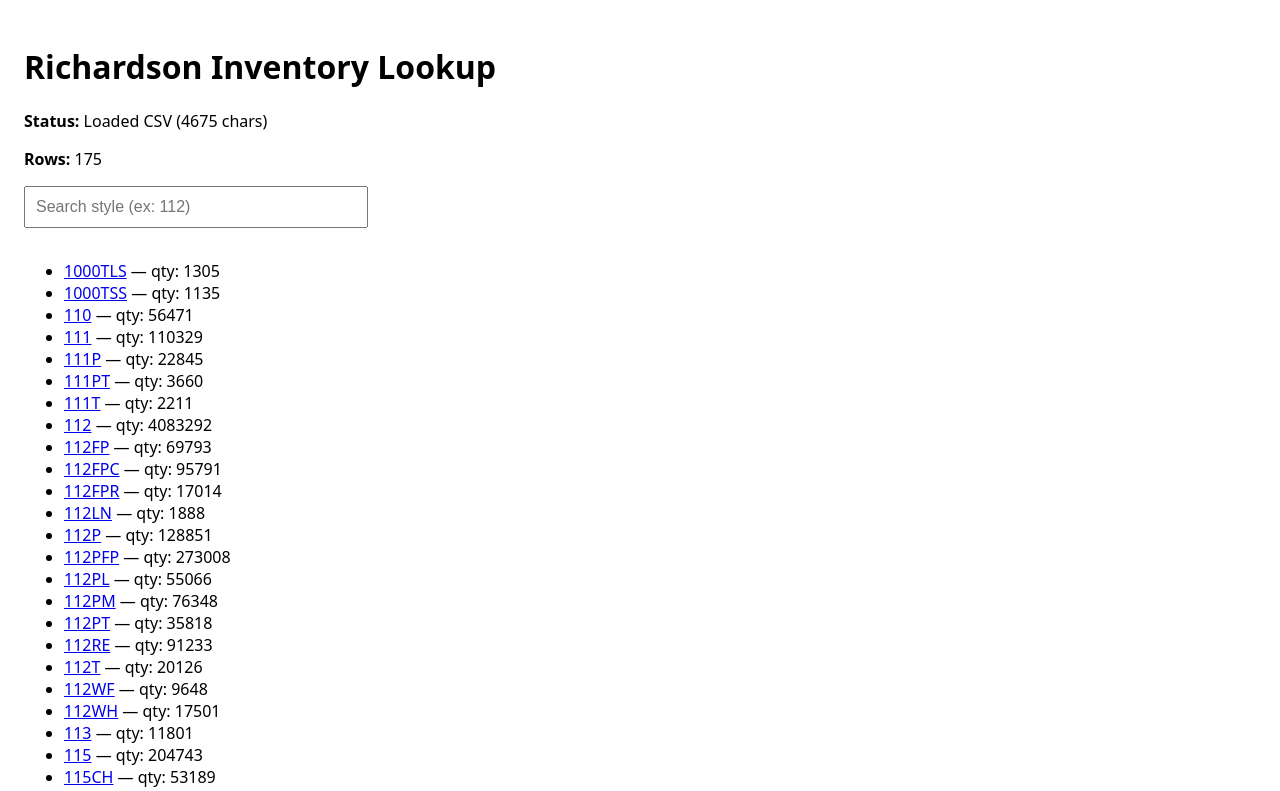
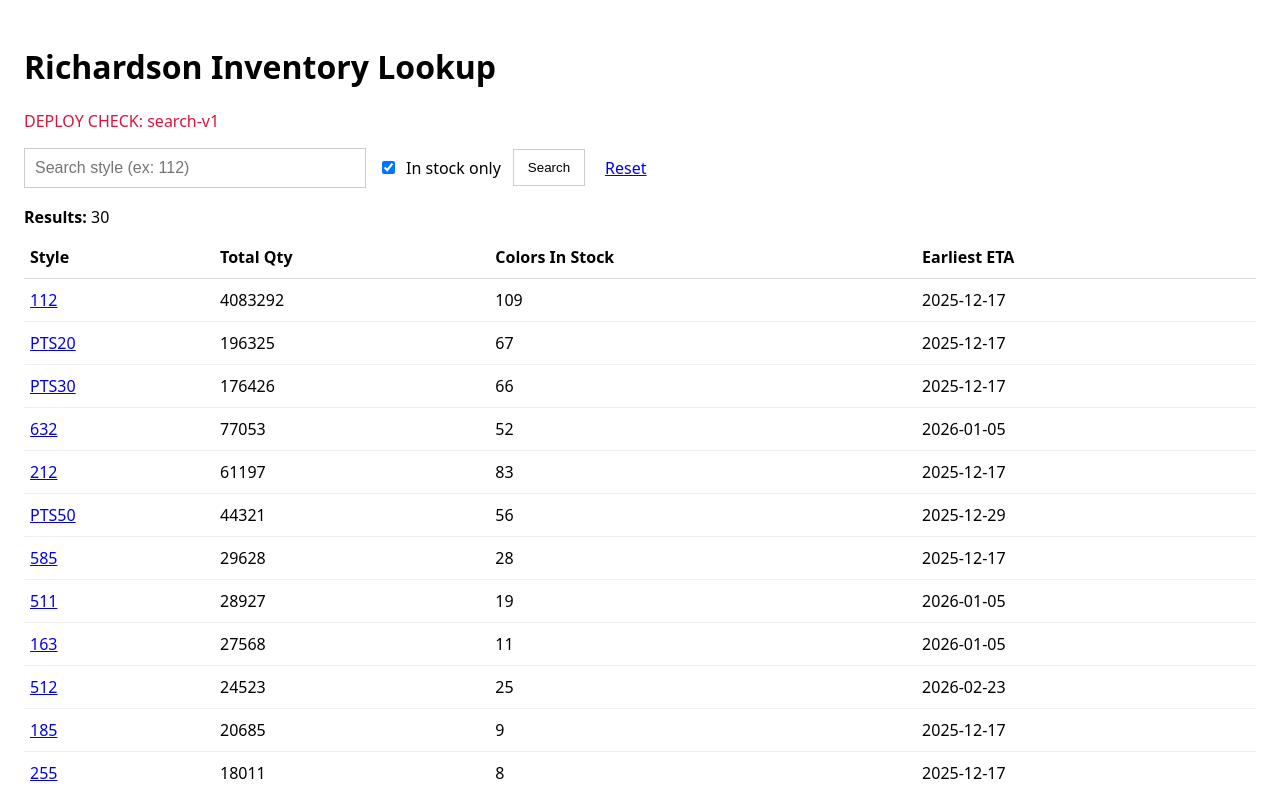
Before and after one commit to beckfurd/richardson-inventory-lookup, a Next.js app: page /richardson in a window 1280 px wide. Shown: the top 791 px of the page. Built offline with nearby package versions, Linux system fonts and the light colour scheme.

Commit message:
Update page.tsx

```diff
--- a/app/richardson/page.tsx
+++ b/app/richardson/page.tsx
@@ -1,60 +1,152 @@
-"use client";
+import Link from "next/link";
+import fs from "fs";
+import path from "path";
 
-import { useEffect, useState } from "react";
-import Link from "next/link";
+type StyleRow = {
+  style: string;
+  style_total_qty: string;
+  color_count: string;
+  in_stock_color_count: string;
+  earliest_eta: string;
+  image_coverage?: string;
+};
 
-export default function RichardsonSearch() {
-  const [status, setStatus] = useState("Loading…");
-  const [rows, setRows] = useState<any[]>([]);
-  const [query, setQuery] = useState("");
-
-  useEffect(() => {
-    fetch("/data/richardson_style_search.csv")
-      .then(async (res) => {
-        if (!res.ok) throw new Error(`Fetch failed: ${res.status} ${res.statusText}`);
-        const text = await res.text();
-        setStatus(`Loaded CSV (${text.length} chars)`);
+function parseCsvSimple(text: string) {
   const lines = text.replace(/\r/g, "").split("\n").filter(Boolean);
-
   const headers = lines[0].split(",");
-        const data = lines.slice(1).map((line) => {
+  return lines.slice(1).map((line) => {
     const values = line.split(",");
     const obj: any = {};
-          headers.forEach((h, i) => (obj[h] = values[i]));
-          return obj;
+    headers.forEach((h, i) => (obj[h] = values[i] ?? ""));
+    return obj as StyleRow;
+  });
+}
+
+export default async function RichardsonSearch({
+  searchParams,
+}: {
+  searchParams?: Promise<{ q?: string; instock?: string }>;
+}) {
+  const sp = (await searchParams) ?? {};
+  const q = (sp.q ?? "").toLowerCase();
+  const inStockOnly = (sp.instock ?? "1") === "1"; // default caps-only UX: show in-stock styles
+
+  const csvPath = path.join(
+    process.cwd(),
+    "public",
+    "data",
+    "richardson_style_search.csv"
+  );
+  const csvText = fs.readFileSync(csvPath, "utf8");
+  const rows = parseCsvSimple(csvText).filter((r) => r.style);
+
+  // caps-only: only show styles with any image coverage (these are the cap styles)
+  const capRows = rows.filter((r) => {
+    const cov = Number(r.image_coverage ?? "0");
+    return cov > 0;
   });
 
-        setRows(data.filter((r) => r.style));
-      })
-      .catch((e) => setStatus(`ERROR: ${String(e.message || e)}`));
-  }, []);
+  let filtered = capRows;
 
-  const filtered = rows.filter((r) =>
-    String(r.style || "").toLowerCase().includes(query.toLowerCase())
-  );
+  if (q) {
+    filtered = filtered.filter((r) => r.style.toLowerCase().includes(q));
+  }
+
+  if (inStockOnly) {
+    filtered = filtered.filter((r) => Number(r.style_total_qty || "0") > 0);
+  }
+
+  // Sort: in-stock first, then highest qty
+  filtered.sort((a, b) => {
+    const aq = Number(a.style_total_qty || "0");
+    const bq = Number(b.style_total_qty || "0");
+    if ((bq > 0) !== (aq > 0)) return bq > 0 ? 1 : -1;
+    return bq - aq;
+  });
 
   return (
     <main style={{ padding: 24 }}>
       <h1>Richardson Inventory Lookup</h1>
+      <p style={{ color: "crimson" }}>DEPLOY CHECK: search-v1</p>
 
-      <p><strong>Status:</strong> {status}</p>
-      <p><strong>Rows:</strong> {rows.length}</p>
-
+      <form
+        action="/richardson"
+        method="get"
+        style={{ display: "flex", gap: 12, alignItems: "center", marginTop: 16 }}
+      >
         <input
+          name="q"
+          defaultValue={sp.q ?? ""}
           placeholder="Search style (ex: 112)"
-        value={query}
-        onChange={(e) => setQuery(e.target.value)}
-        style={{ padding: 10, width: 320, marginBottom: 16, fontSize: 16 }}
+          style={{
+            padding: 10,
+            width: 320,
+            fontSize: 16,
+            border: "1px solid #ccc",
+          }}
         />
 
-      <ul>
-        {filtered.slice(0, 50).map((r) => (
-          <li key={r.style}>
+        <label style={{ display: "flex", gap: 8, alignItems: "center" }}>
+          <input
+            type="checkbox"
+            name="instock"
+            value="1"
+            defaultChecked={inStockOnly}
+          />
+          In stock only
+        </label>
+
+        <button
+          type="submit"
+          style={{
+            padding: "10px 14px",
+            border: "1px solid #ccc",
+            background: "#fff",
+            cursor: "pointer",
+          }}
+        >
+          Search
+        </button>
+
+        <a href="/richardson" style={{ marginLeft: 8 }}>
+          Reset
+        </a>
+      </form>
+
+      <div style={{ marginTop: 18, marginBottom: 8 }}>
+        <strong>Results:</strong> {filtered.length}
+      </div>
+
+      <table style={{ width: "100%", borderCollapse: "collapse" }}>
+        <thead>
+          <tr style={{ borderBottom: "1px solid #ddd" }}>
+            <th align="left" style={{ padding: "10px 6px" }}>
+              Style
+            </th>
+            <th align="left" style={{ padding: "10px 6px" }}>
+              Total Qty
+            </th>
+            <th align="left" style={{ padding: "10px 6px" }}>
+              Colors In Stock
+            </th>
+            <th align="left" style={{ padding: "10px 6px" }}>
+              Earliest ETA
+            </th>
+          </tr>
+        </thead>
+        <tbody>
+          {filtered.map((r) => (
+            <tr key={r.style} style={{ borderBottom: "1px solid #f0f0f0" }}>
+              <td style={{ padding: "10px 6px" }}>
                 <Link href={`/richardson/style/${r.style}`}>{r.style}</Link>
-            {" — qty: "}{r.style_total_qty ?? "?"}
-          </li>
+              </td>
+              <td style={{ padding: "10px 6px" }}>{r.style_total_qty}</td>
+              <td style={{ padding: "10px 6px" }}>{r.in_stock_color_count}</td>
+              <td style={{ padding: "10px 6px" }}>{r.earliest_eta || "—"}</td>
+            </tr>
           ))}
-      </ul>
+        </tbody>
+      </table>
     </main>
   );
 }
```
Lines whose indentation alone changed are shown as unchanged.
